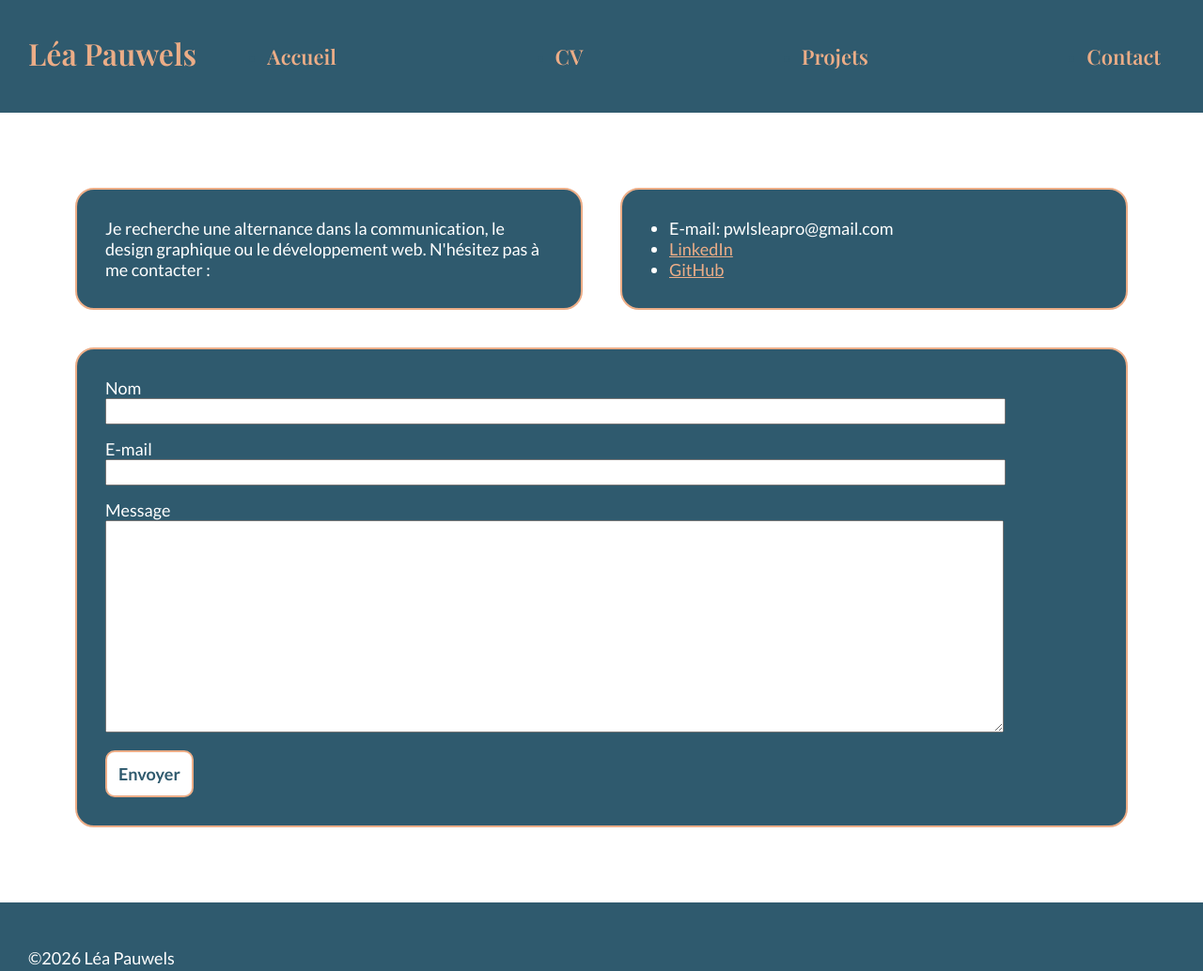
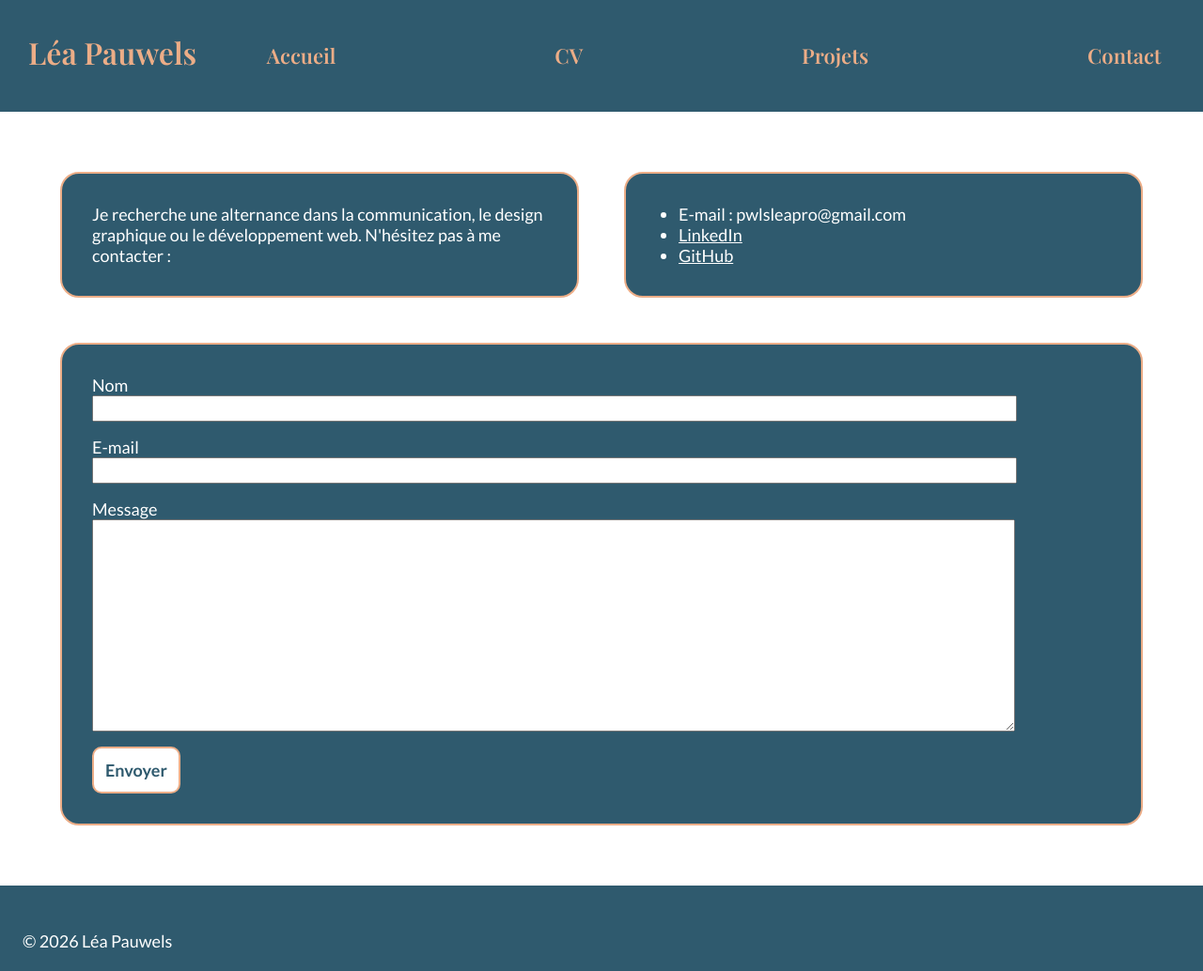
Before and after one commit to pwlslea-ops/portfolio, a plain HTML site: page contact.html in a window 1280 px wide. Shown: the top 1034 px of the page at 94% size. Drawn offline with nearby package versions, Linux system fonts and the light colour scheme.

Commit message:
Modification page contact

```diff
--- a/contact.html
+++ b/contact.html
@@ -4,13 +4,13 @@
     <meta charset="UTF-8" />
     <meta name="viewport" content="width=device-width, initial-scale=1.0" />
     <title>Contact - Léa Pauwels</title>
-    <link rel="stylesheet" href="css/contact.css" />
     <link rel="preconnect" href="https://fonts.googleapis.com" />
     <link rel="preconnect" href="https://fonts.gstatic.com" crossorigin />
     <link
       href="https://fonts.googleapis.com/css2?family=Lato:wght@400;700&family=Playfair+Display:wght@600&display=swap"
       rel="stylesheet"
     />
+    <link rel="stylesheet" href="css/contact.css" />
   </head>
   <body>
     <header>
@@ -25,14 +25,14 @@
       </nav>
     </header>
 
-    <main>
+    <main class="contact">
       <p>
         Je recherche une alternance dans la communication, le design graphique
         ou le développement web. N'hésitez pas à me contacter :
       </p>
 
       <ul>
-        <li>E-mail: pwlsleapro@gmail.com</li>
+        <li>E-mail : pwlsleapro@gmail.com</li>
         <li>
           <a
             href="https://www.linkedin.com/in/l%C3%A9a-pauwels62/?isSelfProfile=true"
@@ -43,22 +43,23 @@
           <a href="https://github.com/pwlslea-ops">GitHub</a>
         </li>
       </ul>
+
       <form>
-        <label for="nom">Nom</label><br />
-        <input type="text" id="nom" name="nom" /><br />
+        <label for="nom">Nom</label>
+        <input type="text" id="nom" name="nom" />
 
-        <label for="email">E-mail</label><br />
-        <input type="email" id="email" name="email" /><br />
+        <label for="email">E-mail</label>
+        <input type="email" id="email" name="email" />
 
-        <label for="message">Message</label><br />
-        <textarea id="message" name="message" rows="10"></textarea><br />
+        <label for="message">Message</label>
+        <textarea id="message" name="message" rows="10"></textarea>
 
         <button type="submit">Envoyer</button>
       </form>
     </main>
 
     <footer>
-      <p>&copy;2026 Léa Pauwels</p>
+      <p>&copy; 2026 Léa Pauwels</p>
     </footer>
   </body>
 </html>
--- a/css/contact.css
+++ b/css/contact.css
@@ -1,5 +1,6 @@
-/* Variables CSS */
+/* ===== Variables CSS ===== */
 :root {
+  --blanc: white;
   --orange: #e29a5a;
   --peche: #ecad87;
   --bleu-fonce: #2f5a6e;
@@ -8,54 +9,49 @@
   --mauve-fonce: #78636a;
 }
 
+/* ===== 1. Styles de base : Mobile-First (téléphone) ===== */
+
 /* Couleurs et typographie (héritées par les enfants) */
 body {
   font-family: "Lato", sans-serif;
-  font-size: 18px;
+  font-size: 1.125rem;
   font-weight: 400;
-  background-color: white;
+  background-color: var(--blanc);
   color: var(--bleu-fonce);
   margin: 0;
 }
 
-/* Header : nom + menu sur la même ligne (Flexbox) */
+/* En-tête : nom et menu empilés sur mobile (Flexbox) */
 header {
   display: flex;
-  align-items: center;
+  flex-direction: column;
   background-color: var(--bleu-fonce);
-  padding: 30px;
+  padding: 1.5rem;
 }
 
 header h1 {
-  margin: 0;
-  margin-right: 60px;
-  margin-bottom: 10px;
+  margin: 0 0 1.25rem 0;
 }
 
 header h1 a {
-  font-size: 32px;
+  font-size: 2rem;
 }
 
-header nav {
-  flex-grow: 1;
-}
-
-header ul {
+/* Menu : conteneur flexible, en colonne sur mobile */
+header nav ul {
   display: flex;
-  justify-content: space-between;
+  flex-direction: column;
+  gap: 1rem;
+  list-style: none;
+  padding: 0;
   margin: 0;
-  padding: 0;
-}
-
-header li {
-  margin: 15px;
 }
 
 header a {
   display: inline-block;
   font-family: "Playfair Display", serif;
   color: var(--peche);
-  font-size: 22px;
+  font-size: 1.375rem;
   font-weight: 600;
   text-decoration: none;
   transition: transform 0.3s;
@@ -66,87 +62,19 @@ header a:hover {
 }
 
 /* Titres */
-h1,
-h2 {
+h1 {
   font-family: "Playfair Display", serif;
   font-weight: 600;
-}
-
-/* Page Contact : mise en page avec Grid */
-main {
-  display: grid;
-  grid-template-columns: 1fr 1fr;
-  padding: 60px;
-  animation: apparition 1s;
-}
-
-/* Les blocs : texte, coordonnées, formulaire */
-main p,
-main ul,
-form {
-  margin: 20px;
-  padding: 30px;
-  background-color: var(--bleu-fonce);
-  color: white;
-  border: 2px solid var(--peche);
-  border-radius: 20px;
-}
-
-main ul {
-  padding-left: 50px;
-}
-
-main a {
-  color: var(--peche);
-}
-
-/* Survol sur le texte et les coordonnées (pas sur le formulaire) */
-main p,
-main ul {
-  transition: transform 0.3s;
-}
-
-main p:hover,
-main ul:hover {
-  transform: scale(1.03);
-}
-
-/* Le formulaire occupe toute la largeur, sous les deux blocs */
-form {
-  grid-column: 1 / 3;
-}
-
-/* Champs du formulaire */
-input,
-textarea,
-button {
-  font-family: "Lato", sans-serif;
-  font-size: 18px;
-}
-
-input,
-textarea {
-  width: 90%;
-  margin-bottom: 15px;
-}
-
-button {
-  padding: 12px;
-  background-color: white;
-  color: var(--bleu-fonce);
-  font-weight: 700;
-  border: 2px solid var(--peche);
-  border-radius: 10px;
 }
 
 /* Pied de page */
 footer {
   background-color: var(--bleu-fonce);
-  color: white;
-  padding: 30px;
+  color: var(--blanc);
+  padding: 1.875rem 1.5rem;
 }
 
-/* Animations CSS */
+/* Animation d'apparition */
 @keyframes apparition {
   from {
     opacity: 0;
@@ -155,3 +83,119 @@ footer {
     opacity: 1;
   }
 }
+
+/* Page Contact : une seule colonne sur mobile (Grid) */
+main {
+  display: grid;
+  grid-template-columns: 1fr;
+  gap: 2rem;
+  padding: 2rem 1.5rem;
+  animation: apparition 1s;
+}
+
+/* Les trois blocs : texte, coordonnées, formulaire */
+main > p,
+main > ul,
+form {
+  margin: 0;
+  padding: 1.5rem;
+  background-color: var(--bleu-fonce);
+  color: var(--blanc);
+  border: 2px solid var(--peche);
+  border-radius: 20px;
+}
+
+main > ul {
+  padding-left: 3rem;
+}
+
+/* Survol sur le texte et les coordonnées (pas sur le formulaire) */
+main > p,
+main > ul {
+  transition: transform 0.3s;
+}
+
+main > p:hover,
+main > ul:hover {
+  transform: scale(1.03);
+}
+
+/* Liens en blanc : contraste suffisant sur le fond bleu foncé */
+main a {
+  color: var(--blanc);
+}
+
+/* Formulaire : chaque champ sous son étiquette, largeur fluide */
+label,
+input,
+textarea {
+  display: block;
+}
+
+input,
+textarea {
+  width: 90%;
+  margin-bottom: 1rem;
+  font-family: "Lato", sans-serif;
+  font-size: 1.125rem;
+}
+
+button {
+  padding: 0.75rem;
+  background-color: var(--blanc);
+  color: var(--bleu-fonce);
+  font-family: "Lato", sans-serif;
+  font-size: 1.125rem;
+  font-weight: 700;
+  border: 2px solid var(--peche);
+  border-radius: 10px;
+}
+
+/* ===== 2. Adaptations pour tablette et ordinateur (à partir de 768px) ===== */
+@media (min-width: 768px) {
+  /* En-tête : nom à gauche, menu en ligne à droite */
+  header {
+    flex-direction: row;
+    align-items: center;
+    padding: 1.875rem;
+  }
+
+  header h1 {
+    margin: 0 3.75rem 0.625rem 0;
+  }
+
+  header nav {
+    flex-grow: 1;
+  }
+
+  header nav ul {
+    flex-direction: row;
+    justify-content: space-between;
+    align-items: center;
+  }
+
+  header li {
+    margin: 0.9rem;
+  }
+
+  /* Contact : texte et coordonnées côte à côte, formulaire dessous */
+  main {
+    grid-template-columns: 1fr 1fr;
+    gap: 3rem;
+    padding: 4rem;
+  }
+
+  main > p,
+  main > ul,
+  form {
+    padding: 2rem;
+  }
+
+  main > ul {
+    padding-left: 3.5rem;
+  }
+
+  form {
+    grid-column: 1 / 3;
+  }
+}
```
